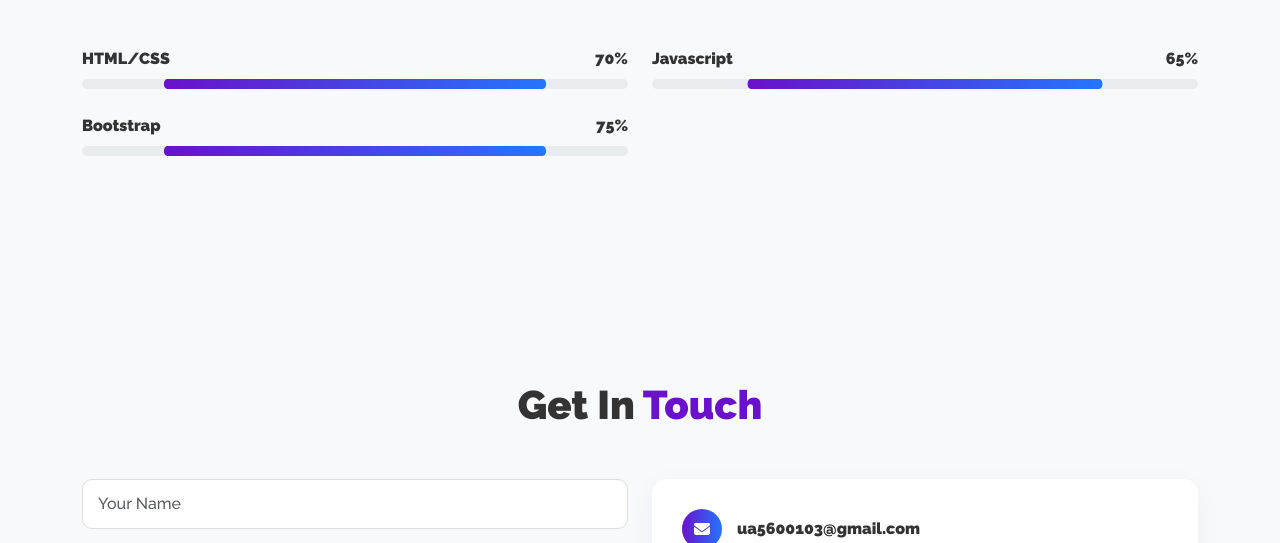
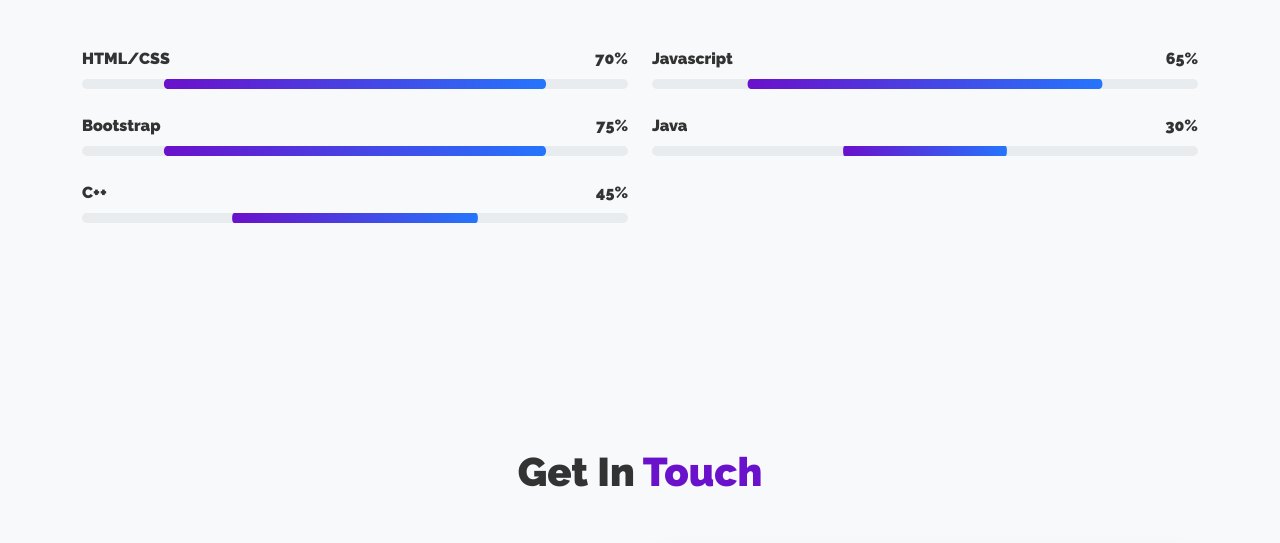
Before and after one commit to MuhammadUmair551/My-Portfolio, a plain HTML site: page index.html in a window 1280 px wide. Shown: the part 2662-3205 px from the top of the page. Drawn offline with nearby package versions, Linux system fonts and the light colour scheme; a web font is replaced by a local one.

Commit message:
update skills

```diff
--- a/index.html
+++ b/index.html
@@ -109,7 +109,28 @@
                             <div class="skill-progress" style="--skill-level:0.65"></div>
                         </div>
                     </div>
+                    <div class="skill-item">
+                        <div class="skill-info">
+                            <span>Java</span>
+                            <span>30%</span>
+                        </div>
+                        <div class="skill-bar">
+                            <div class="skill-progress" style="--skill-level:0.30"></div>
+                        </div>
+                    </div>
 
+                    <!-- More skills... -->
+                </div>
+                <div class="col-md-6">
+                    <div class="skill-item">
+                        <div class="skill-info">
+                            <span>C++</span>
+                            <span>45%</span>
+                        </div>
+                        <div class="skill-bar">
+                            <div class="skill-progress" style="--skill-level:0.45"></div>
+                        </div>
+                    </div>
                     <!-- More skills... -->
                 </div>
             </div>
```
